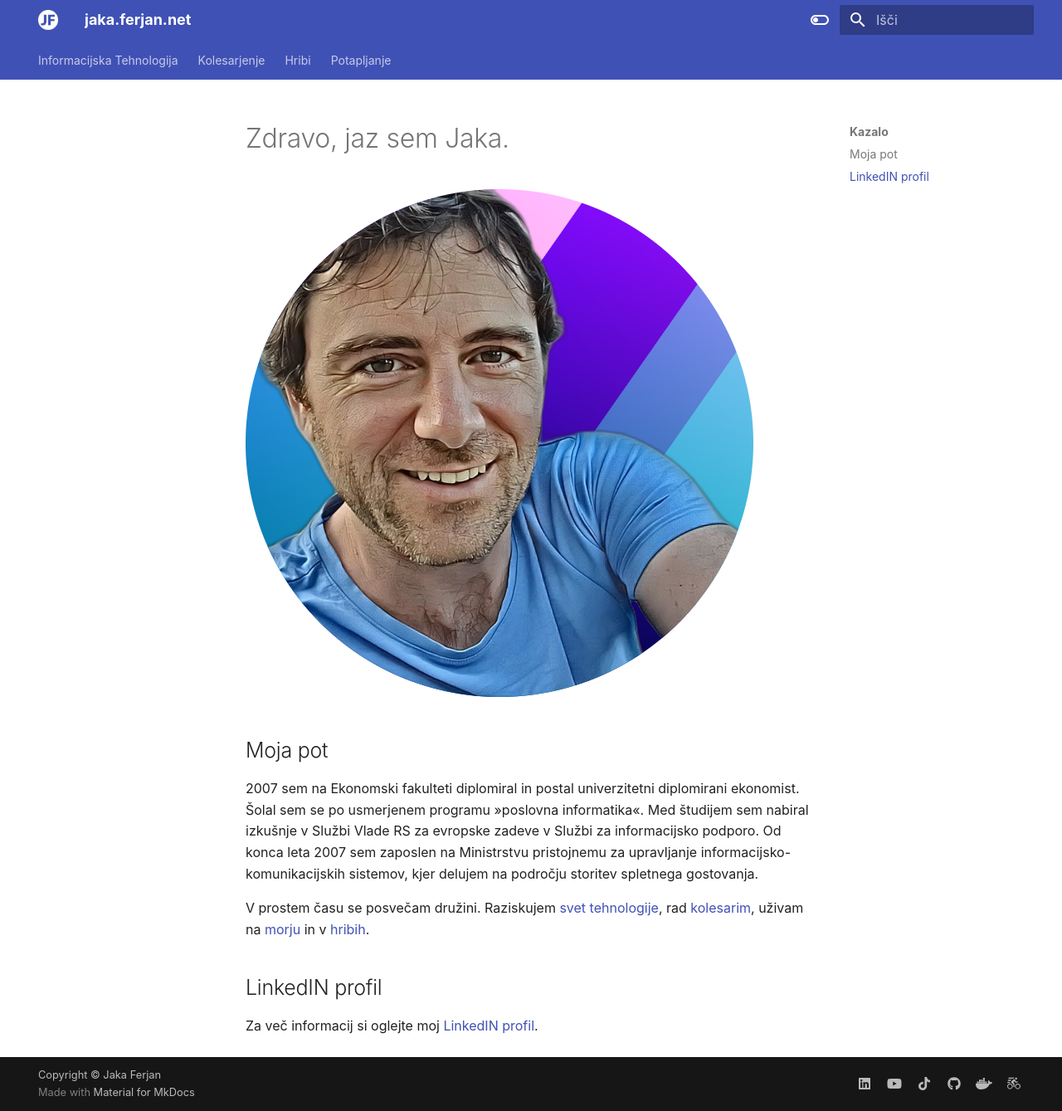
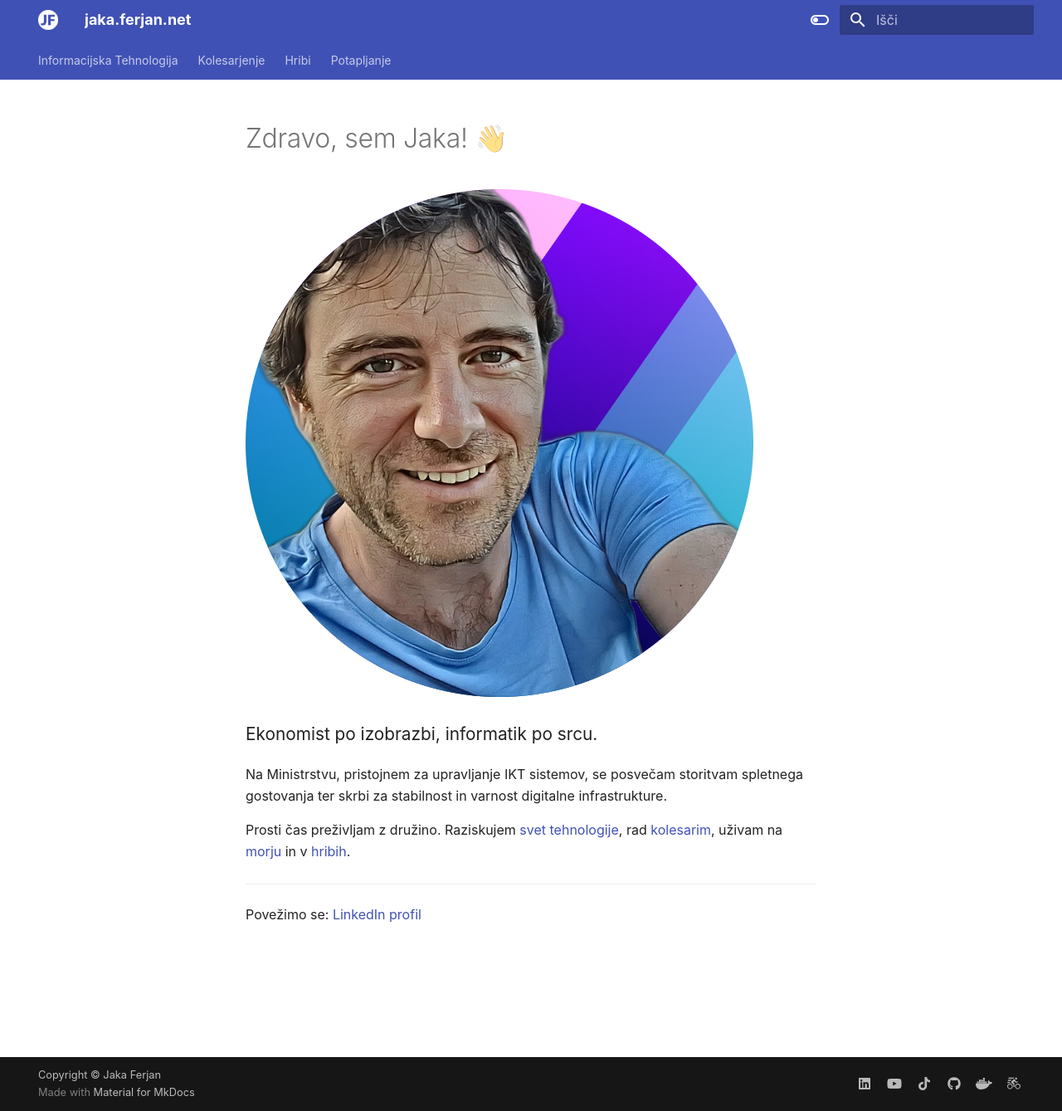
Before and after one commit to jferjan/jferjan.github.io, an MkDocs documentation site: the page built from docs/index.md, in a window 1280 px wide and 1339 px high. Shown: the whole window at 83% size. Built offline with MkDocs 1.6.1 and Material for MkDocs 9.7.7, drawn with Linux system fonts in a browser that asks for light colours; comment, search, counter and statistics services are not loaded.

Commit message:
update index, update kolesarske-dogodivscine

```diff
--- a/docs/index.md
+++ b/docs/index.md
@@ -1,13 +1,13 @@
-# Zdravo, jaz sem Jaka.
+# Zdravo, sem Jaka! 👋
 
 ![Jaka](img/jaka.png)
 
-## Moja pot
+<p style="font-size: 1.3em; margin-bottom: 20px;">Ekonomist po izobrazbi, informatik po srcu.</p>
 
-2007 sem na Ekonomski fakulteti diplomiral in postal univerzitetni diplomirani ekonomist. Šolal sem se po usmerjenem programu »poslovna informatika«. Med študijem sem nabiral izkušnje v Službi Vlade RS za evropske zadeve v Službi za informacijsko podporo. Od konca leta 2007 sem zaposlen na Ministrstvu pristojnemu za upravljanje informacijsko-komunikacijskih sistemov, kjer delujem na področju storitev spletnega gostovanja.
+Na Ministrstvu, pristojnem za upravljanje IKT sistemov, se posvečam storitvam spletnega gostovanja ter skrbi za stabilnost in varnost digitalne infrastrukture.
 
-V prostem času se posvečam družini. Raziskujem [svet tehnologije](it/index.md), rad [kolesarim](kolesarjenje/index.md), uživam na [morju](potapljanje/index.md) in v [hribih](hribi/index.md).
+Prosti čas preživljam z družino. Raziskujem [svet tehnologije](it/index.md), rad [kolesarim](kolesarjenje/index.md), uživam na [morju](potapljanje/index.md) in v [hribih](hribi/index.md).
 
-## LinkedIN profil
+---
 
-Za več informacij si oglejte moj [LinkedIN profil](https://www.linkedin.com/in/ferjan/).
+Povežimo se: [LinkedIn profil](https://www.linkedin.com/in/ferjan/)
```
Also changed, not shown: docs/kolesarjenje/kolesarske-dogodivscine.md (+12 -1 lines).
